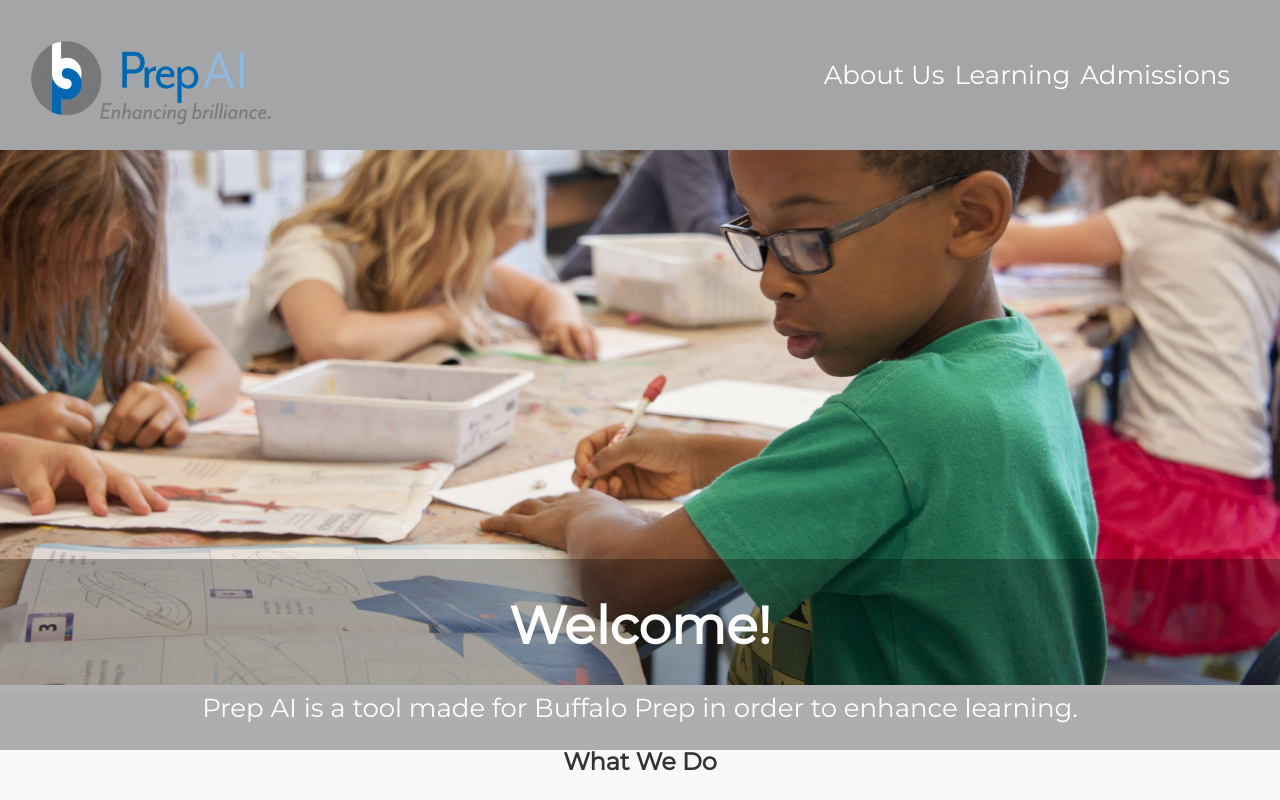
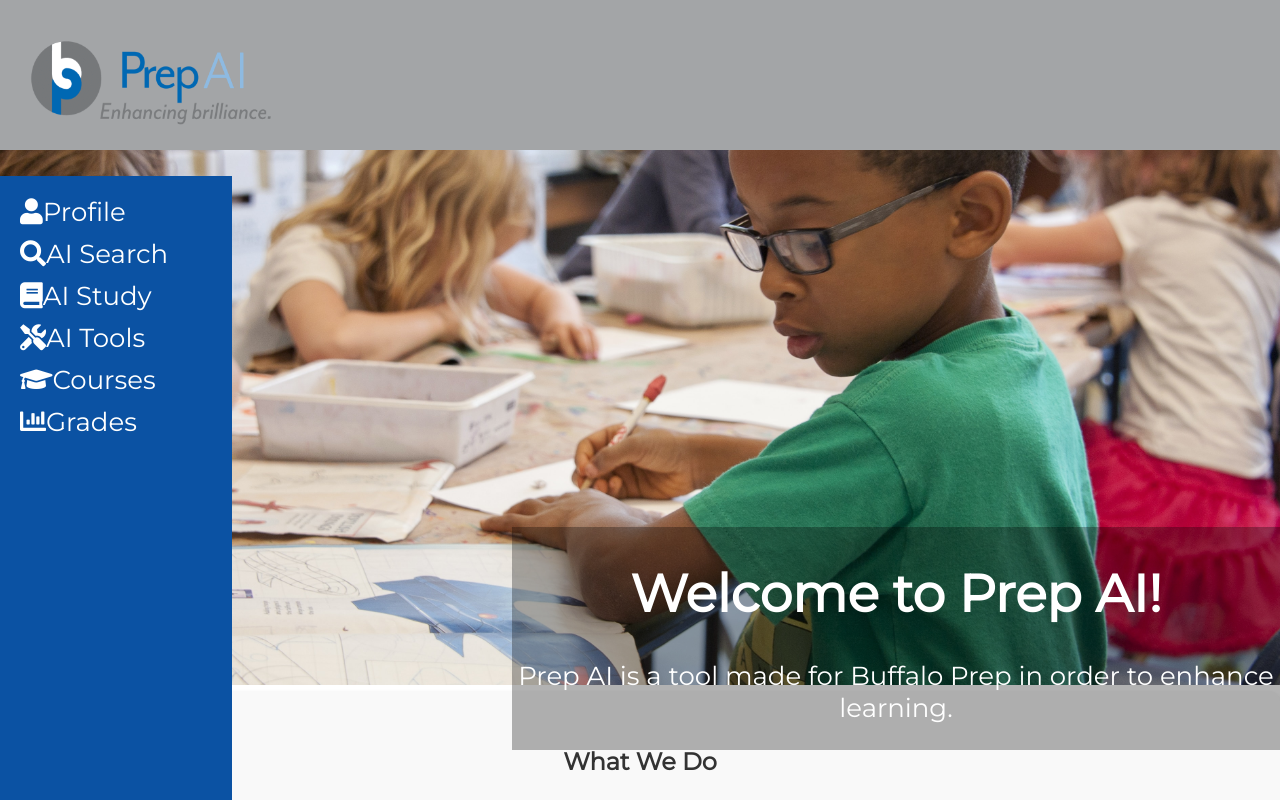
Before and after one commit to rdl4199/BuffPrepAI, a React (Create React App) app: page / in a window 1280 px wide. Shown: the top 800 px of the page. Built offline with nearby package versions, Linux system fonts and the light colour scheme.

Commit message:
added left navigation

```diff
--- a/package.json
+++ b/package.json
@@ -3,6 +3,7 @@
   "version": "0.1.0",
   "private": true,
   "dependencies": {
+    "@fortawesome/fontawesome-free": "^6.4.0",
     "@testing-library/jest-dom": "^5.16.5",
     "@testing-library/react": "^13.4.0",
     "@testing-library/user-event": "^13.5.0",
--- a/public/index.html
+++ b/public/index.html
@@ -9,6 +9,7 @@
       name="description"
       content="Web site created using create-react-app"
     />
+    <link rel="stylesheet" href="https://cdnjs.cloudflare.com/ajax/libs/font-awesome/5.15.3/css/all.min.css" integrity="sha512-jqjtvZtZCIXjRQj7/a07ZWTp8r0ItB46RO4iHgbFpOeGqQ7XDBtDgd6UH0sxYwwrYr7U/jTodM9NodfqdU/srQ==" crossorigin="anonymous" referrerpolicy="no-referrer" />
     <link href="https://fonts.googleapis.com/css2?family=Montserrat&display=swap" rel="stylesheet">
     <link rel="apple-touch-icon" href="%PUBLIC_URL%/logo192.png" />
     <!--
--- a/src/App.css
+++ b/src/App.css
@@ -27,7 +27,8 @@
 
 .Home--welcome {
   background-color: rgba(0, 0, 0, 0.3);
-  width: 100%;
+  width: 60%;
+  right: 0;
   position: absolute;
   bottom: 50px;
 }
--- a/src/App.js
+++ b/src/App.js
@@ -3,6 +3,7 @@ import NavBar from './NavBar';
 import kidsLearningimg from "./kids learning.jpeg";
 import Body from './Body';
 import Footer from './Footer';
+import LeftNavBar from './LeftNavBar';
 // import AboutUs from './AboutUs';
 
 function App() {
@@ -13,8 +14,9 @@ function App() {
           <div className="Home--mainImg">
             <img alt="" src={kidsLearningimg}/>
           </div>
+          <LeftNavBar />
           <div className='Home--welcome'>
-            <h1>Welcome!</h1>
+            <h1>Welcome to Prep AI!</h1>
             <p>Prep AI is a tool  made for Buffalo Prep in order to enhance learning. </p>
           </div>
           <Body />
--- /dev/null
+++ b/src/LeftNavBar.css
@@ -0,0 +1,30 @@
+
+  .LeftNav-linksContainer {
+    display: flex;
+    flex-direction: column;
+    background-color: #0B52A3;
+    position: absolute;
+    left: 0;
+    width: 15%;
+    height: 74%;
+    top: 22%;
+    padding: 20px;
+    z-index: 9999;
+    text-align: left;
+  }
+
+  .LeftNav--links {
+    list-style: none;
+    margin: 0;
+    padding: 0;
+  }
+
+  .LeftNav--links li {
+    margin-bottom: 10px;
+  }
+
+  .LeftNav--links a {
+    text-decoration: none;
+    color: white;
+    font-family: 'Montserrat', sans-serif;
+  }
--- /dev/null
+++ b/src/LeftNavBar.js
@@ -0,0 +1,22 @@
+import React from 'react';
+import {Link} from "react-router-dom";
+import "./LeftNavBar.css";
+
+const LeftNavBar = () => {
+  return (
+    <leftnav>
+      <div className='LeftNav-linksContainer'>
+        <ul className="LeftNav--links">
+              <li><a href="https://buffaloprep.com/about/"><i className='fas fa-user'></i>Profile</a></li>
+              <li><a href="https://buffaloprep.com/admissions/"><i className='fas fa-search'></i>AI Search</a></li>
+              <li><a href="https://buffaloprep.com/admissions/"><i className='fas fa-book'></i>AI Study</a></li>
+              <li><a><Link to="/Learning"><i className='fas fa-tools'></i>AI Tools</Link></a></li>
+              <li><a href="https://buffaloprep.com/admissions/"><i className='fas fa-graduation-cap'></i>Courses</a></li>
+              <li><a href="https://buffaloprep.com/admissions/"><i className='fas fa-chart-bar'></i>Grades</a></li>
+        </ul>
+      </div>
+    </leftnav>
+  );
+};
+
+export default LeftNavBar;
--- a/src/NavBar.css
+++ b/src/NavBar.css
@@ -1,4 +1,50 @@
-.Navbar--container {
+/* .Navbar--container {
+    display: flex;
+  }
+
+  .Navbar--top {
+    background-color: #a3a5a7;
+    display: flex;
+    justify-content: space-between;
+    align-items: center;
+    padding: 10px 20px;
+  }
+
+  .Navbar--left {
+    background-color: #f9f9f9;
+    padding: 20px;
+    display: flex;
+    flex-direction: column;
+  }
+
+  .Navbar--logo {
+    width: 25%;
+    height: 70%;
+  }
+
+  .Navbar-linksContainer {
+    display: flex;
+  }
+
+  .Navbar--links {
+    list-style: none;
+    margin: 0;
+    padding: 0;
+  }
+
+  .Navbar--links li {
+    margin-left: 10px;
+  }
+
+  .Navbar--links a {
+    text-decoration: none;
+    color: white;
+    font-family: 'Montserrat', sans-serif;
+  } */
+
+
+
+ .Navbar--container {
     background-color: #a3a5a7;
     height: 150px;
     width: 100%;
@@ -44,72 +90,3 @@
 
 
   }
-
-
-
-/*.Navbar--container {
-    background-color: #a3a5a7;
-    height: 150px;
-    width: 100%;
-    display: inline-flex;
-    position: absolute;
-    flex-direction: row;
-    top: 0;
-    left: 0;
-}
-
-.Navbar--logo {
-    width: 20%;
-    height: 70%;
-    margin-top: 20px;
-    margin-left: 20px;
-}
-
-.Navbar-linksContainer {
-    display: flex;
-    flex-direction: row;
-    align-items: center;
-}
-
-.Navbar--links {
-    list-style: none;
-    margin: 0;
-    padding: 0;
-    display: flex;
-  }
-
-  .Navbar--links li {
-    margin-left: 10px;
-  }
-
-  .Navbar--links li:first-child {
-    margin-left: 0;
-  }
-
-  .Navbar--links a {
-    text-decoration: none;
-    color: white;
-    font-family: "Open Sans", sans-serif;
-  }
- .Navbar--links {
-    display: inline-flex;
-    flex-direction: row;
-    list-style: none;
-    position: absolute;
-    right: 0;
-}
-
-.Navbar--links, a {
-    gap: 10px;
-    text-decoration: none;
-    position: relative;
-    right: 12px;
-    color: white;
-    font-family: "Open Sans", sans-serif;
-
-}
-
-.Navbar--links-right {
-    display: flex;
-    justify-content: flex-end;
-  } */
--- a/src/NavBar.js
+++ b/src/NavBar.js
@@ -1,5 +1,5 @@
 import React from 'react';
-import { Link } from 'react-router-dom';
+// import { Link } from 'react-router-dom';
 import './NavBar.css';
 import buffPrepLogo from "./PrepAi Logo.png";
 
@@ -7,16 +7,39 @@ const NavBar = () => {
   return (
     <navbar className='Navbar--container'>
       <img className="Navbar--logo" alt="" src={buffPrepLogo}/>
-      <div className='Navbar-linksContainer Navbar-links-right'>
+      {/* <div className='Navbar-linksContainer Navbar-links-right'>
         <ul className="Navbar--links">
-              <li><a href="https://buffaloprep.com/about/">About Us</a></li>
+              <li><a href="https://buffaloprep.com/about/">AI Tools</a></li>
               <li><a><Link to="/Learning">Learning</Link></a></li>
-              {/* <li><a href="" target="_blank" rel="noreferrer">Learning</a></li> */}
-              <li><a href="https://buffaloprep.com/admissions/" target="_blank" rel="noreferrer">Admissions</a></li>
+              <li><a href="https://buffaloprep.com/admissions/">Admissions</a></li>
         </ul>
-      </div>
+      </div> */}
     </navbar>
   );
 };
 
 export default NavBar;
+
+// import React from 'react';
+// import { Link } from 'react-router-dom';
+// import './NavBar.css';
+// import buffPrepLogo from "./PrepAi Logo.png";
+
+// const NavBar = () => {
+//   return (
+//     <div className='Navbar--container'>
+//       <nav className='Navbar--top'>
+//         <img className="Navbar--logo" alt="" src={buffPrepLogo}/>
+//       </nav>
+//       <nav className='Navbar--left'>
+//         <ul className="Navbar--links">
+//           <li><Link to="/learning">Learning</Link></li>
+//           <li><a href="https://buffaloprep.com/about/">AI Tools</a></li>
+//           <li><a href="https://buffaloprep.com/admissions/">Admissions</a></li>
+//         </ul>
+//       </nav>
+//     </div>
+//   );
+// };
+
+// export default NavBar;
```
Also changed, not shown: 1 other file (tests, documents, lock files or other folders).
